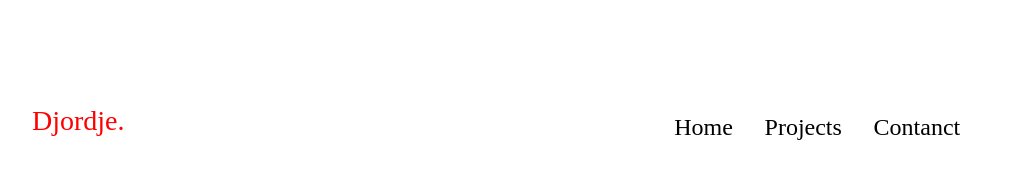
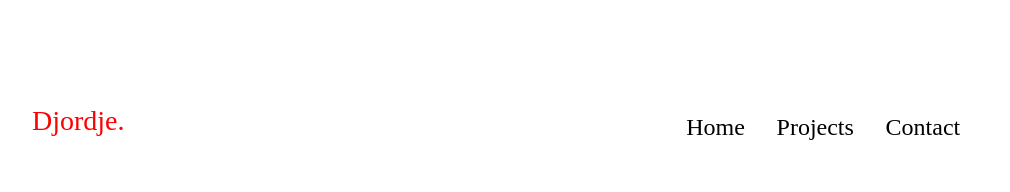
Before and after one commit to JovanMedarovic/Portfolio, a React (Create React App) app: page / in a window 1280 px wide. Shown: the top 192 px of the page, without its empty margins (128-1138 px from the left). Built offline with nearby package versions, Linux system fonts and the light colour scheme; the HTML template or start-up script is replaced by a standard one.

Commit message:
upgrade-links

```diff
--- a/src/MainPage/Components/Navigation/index.jsx
+++ b/src/MainPage/Components/Navigation/index.jsx
@@ -1,7 +1,9 @@
 import React from 'react';
 import './style.scss';
+import Link from './subcomponents/Link';
 
 const Navigation = () => {
+    const allTextNavigation = ['Home', 'Projects', 'Contact'];
     return (
         <div className="navigation-container">
             <div className="logo">
@@ -9,16 +11,13 @@ const Navigation = () => {
             </div>
             <nav>
                 <ul>
-                    <li className="nav-item">
-                        <a href="" className="nav-link">Home</a>
-                    </li>
-                    <li className="nav-item">
-                        <a href="" className="nav-link">Projects</a>
-                    </li>
-                    <li className="nav-item">
-                        <a href="" className="nav-link">Contanct</a>
-                    </li>
-
+                    {
+                        allTextNavigation.map((el) => {
+                            return (
+                                <Link linkText={el} />
+                            );
+                        })
+                    }
                 </ul>
             </nav>
         </div>
--- /dev/null
+++ b/src/MainPage/Components/Navigation/subcomponents/Link/index.jsx
@@ -0,0 +1,11 @@
+import React from 'react';
+import './style.scss';
+
+const Link = (props) => {
+    return (
+        <li className="nav-item">
+            <a href="" className="nav-link">{props.linkText}</a>
+        </li>
+    );
+}
+export default Link;
```
Also changed, not shown: src/MainPage/Components/Navigation/subcomponents/Link/style.scss (added).
